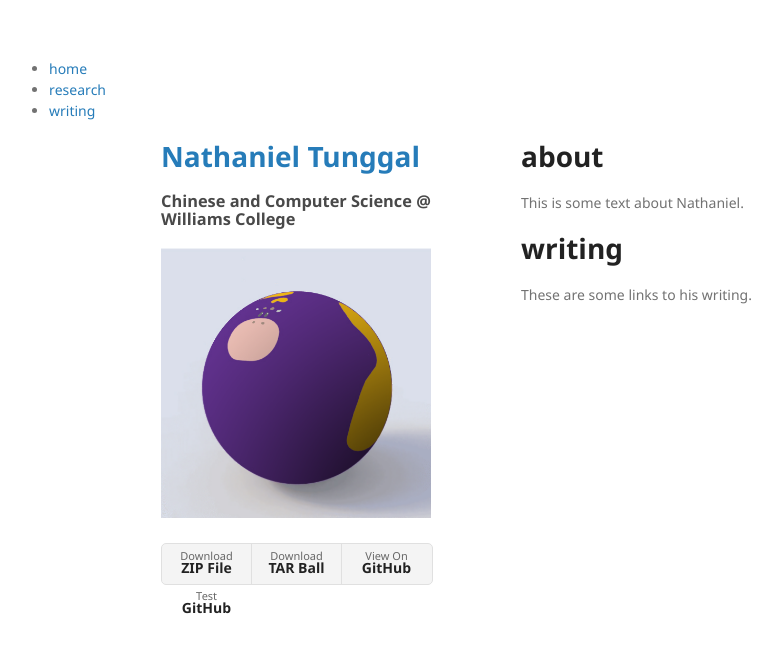
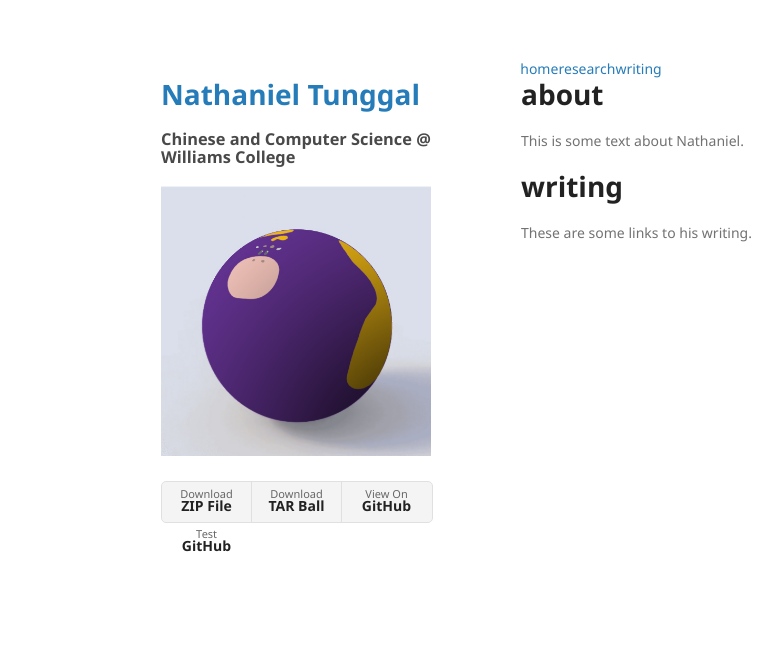
Before and after one commit to ntunggal/ntunggal.github.io, a Jekyll site: the page built from index.md, in a window 1280 px wide. Shown: the top 653 px of the page, without its empty margins (49-831 px from the left). Built offline with Jekyll 4.4.1, drawn with Linux system fonts in a browser that asks for light colours; the repository's description, which GitHub fills in, is left out; our own code applies the rules of GitHub Pages for plain Markdown files.

Commit message:
mess with scss

```diff
--- a/_sass/jekyll-theme-minimal.scss
+++ b/_sass/jekyll-theme-minimal.scss
@@ -7,6 +7,30 @@ body {
   font: 14px/1.5 "Noto Sans", "Helvetica Neue", Helvetica, Arial, sans-serif;
   color:#727272;
   font-weight:400;
+}
+
+nav {
+  ul {
+    margin: 0;
+    padding: 0;
+    list-style: none;
+    display: flex;
+    justify-content: center;
+  }
+
+  li {
+    list-style: none;
+  }
+
+  a {
+    color:#267CB9;
+    text-decoration:none;
+  }
+
+  a:hover, a:focus {
+    color:#069;
+    font-weight: bold;
+  }
 }
 
 h1, h2, h3, h4, h5, h6 {
```
